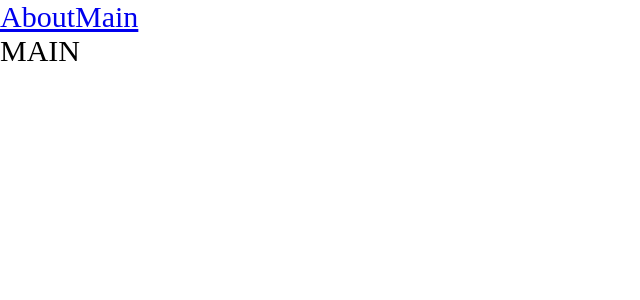
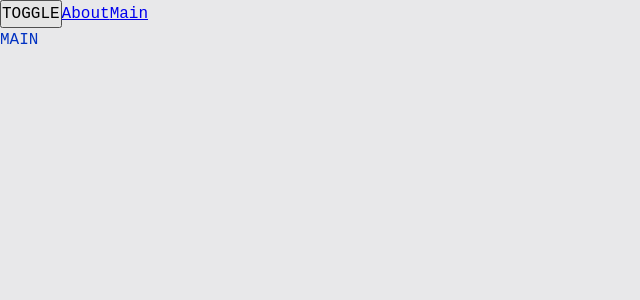
Before and after one commit to IrkaTyman/Production-project-ulbitv, a React app: page / in a window 1280 px wide. Shown: the top 300 px of the page, without its empty margins (0-640 px from the left). Built offline with nearby package versions, Linux system fonts and the light colour scheme.

Commit message:
1.7. Организация стилей

```diff
--- a/src/App.tsx
+++ b/src/App.tsx
@@ -1,13 +1,17 @@
 import { Suspense } from 'react';
-import "./index.scss";
+import "./styles/index.scss";
 import { Route, Routes } from 'react-router-dom';
 import { Link } from 'react-router-dom';
 import { AboutPageAsync } from './pages/AboutPage/AboutPage.async';
 import { MainPageAsync } from './pages/MainPage/MainPage.async';
+import { useTheme } from './theme/useTheme';
 
 const App = () => {
+    const {theme, toggleTheme} = useTheme();
+
     return (
-        <div className="app">
+        <div className={`app ${theme}`}>
+            <button onClick={toggleTheme}>TOGGLE</button>
             <Link to="/about">About</Link>
             <Link to="/">Main</Link>
             <Suspense fallback={<div>Loading...</div>}>
--- a/src/index.scss
+++ /dev/null
@@ -1,9 +0,0 @@
-* {
-    margin: 0;
-    padding: 0;
-    box-sizing: border-box;
-}
-
-.app {
-    font-size: 30px;
-}
--- a/src/index.tsx
+++ b/src/index.tsx
@@ -1,10 +1,13 @@
 import { render } from "react-dom";
 import App from "./App";
 import { BrowserRouter } from "react-router-dom";
+import ThemeProvider from "./theme/ThemeProvider";
 
 render (
     <BrowserRouter>
-        <App/>
+        <ThemeProvider>
+            <App/>
+        </ThemeProvider>
     </BrowserRouter>,
     document.getElementById('root')!,
 )
--- /dev/null
+++ b/src/styles/index.scss
@@ -0,0 +1,13 @@
+@import "variables/global";
+@import "reset";
+@import "themes/dark";
+@import "themes/normal";
+
+.app {
+    font: var(--font-m);
+
+    background-color: var(--bg-color);
+    color: var(--primary-color);
+
+    min-height: 100vh;
+}
--- /dev/null
+++ b/src/styles/reset.scss
@@ -0,0 +1,12 @@
+* {
+    margin:0;
+    padding: 0;
+}
+
+input,
+button,
+textarea,
+select {
+    margin: 0;
+    font: inherit;
+}
--- /dev/null
+++ b/src/styles/themes/dark.scss
@@ -0,0 +1,6 @@
+.app.dark {
+    --bg-color: #090949;
+
+    --primary-color: #049604;
+    --secondary-color: #04ff04;
+}
--- /dev/null
+++ b/src/styles/themes/normal.scss
@@ -0,0 +1,6 @@
+.app.light {
+    --bg-color: #e8e8ea;
+
+    --primary-color: #0232c2;
+    --secondary-color: #0449e0;
+}
--- /dev/null
+++ b/src/styles/variables/global.scss
@@ -0,0 +1,11 @@
+:root {
+    --font-family-main: "Courier New", "Times New Roman", serif;
+
+    --font-size-m: 16px;
+    --font-line-m: 24px;
+    --font-m: var(--font-size-m) / var(--font-line-m) var(--font-family-main);
+
+    --font-size-l: 24px;
+    --font-line-l: 32px;
+    --font-l: var(--font-size-l) / var(--font-line-l) var(--font-family-main)
+}
--- /dev/null
+++ b/src/theme/ThemeContext.ts
@@ -0,0 +1,15 @@
+import { createContext } from "react";
+
+export enum Theme {
+    Light = 'light',
+    Dark = 'dark'
+}
+
+export type ThemeContextProps = {
+    theme?: Theme;
+    setTheme?: (theme: Theme) => void;
+}
+
+export const ThemeContext = createContext<ThemeContextProps>({})
+
+export const LOCAL_STORAGE_THEME_KEY = "theme";
--- /dev/null
+++ b/src/theme/ThemeProvider.tsx
@@ -0,0 +1,21 @@
+import React, { FC, PropsWithChildren, useMemo, useState } from 'react';
+import { LOCAL_STORAGE_THEME_KEY, Theme, ThemeContext } from './ThemeContext';
+
+const defaultTheme = localStorage.getItem(LOCAL_STORAGE_THEME_KEY) as Theme ?? Theme.Light;
+
+const ThemeProvider: FC<PropsWithChildren> = ({children}) => {
+    const [theme, setTheme] = useState<Theme>(defaultTheme);
+
+    const defaultProps = useMemo(() => ({
+        theme,
+        setTheme,
+    }), [theme]);
+
+    return (
+        <ThemeContext.Provider value={defaultProps}>
+            {children}
+        </ThemeContext.Provider>
+    );
+};
+
+export default ThemeProvider;
--- /dev/null
+++ b/src/theme/useTheme.ts
@@ -0,0 +1,22 @@
+import { useContext } from "react";
+import { LOCAL_STORAGE_THEME_KEY, Theme, ThemeContext } from "./ThemeContext";
+
+type UseThemeResult = {
+    toggleTheme: () => void;
+    theme: Theme;
+}
+
+export function useTheme(): UseThemeResult {
+    const {theme, setTheme} = useContext(ThemeContext);
+
+    const toggleTheme= () => {
+        const newTheme = theme === Theme.Dark ? Theme.Light : Theme.Dark
+        setTheme(newTheme);
+        localStorage.setItem(LOCAL_STORAGE_THEME_KEY, newTheme);
+    }
+
+    return {
+        toggleTheme,
+        theme,
+    }
+}
```
